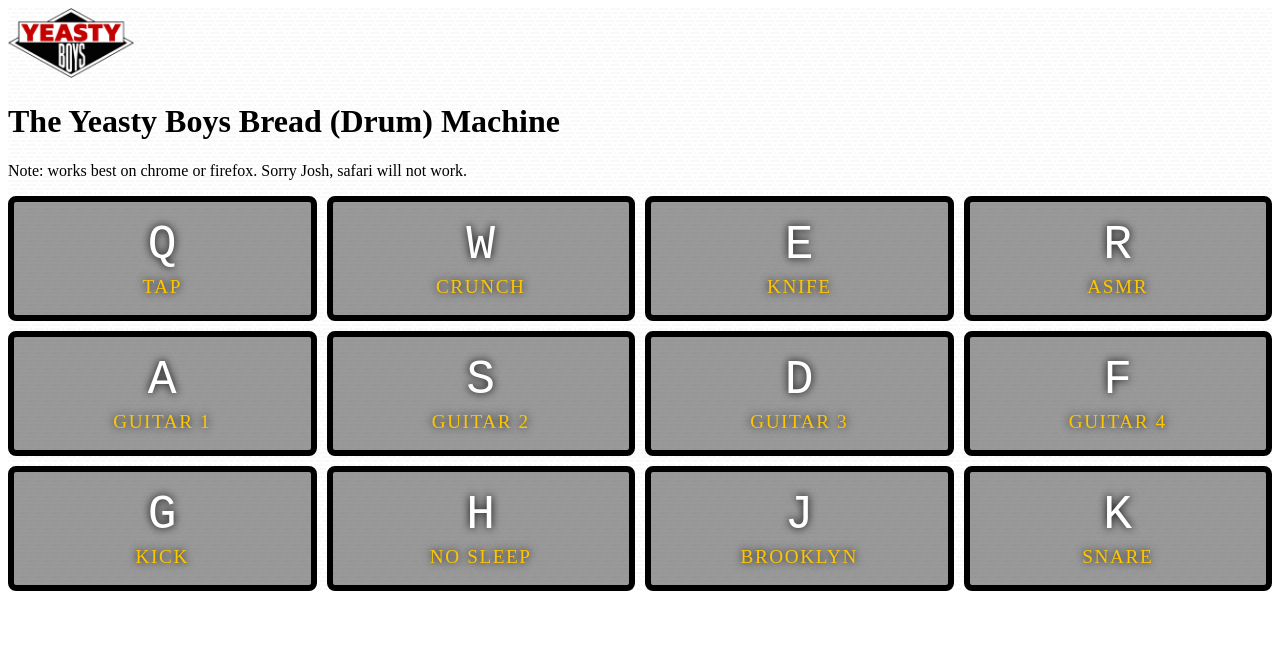
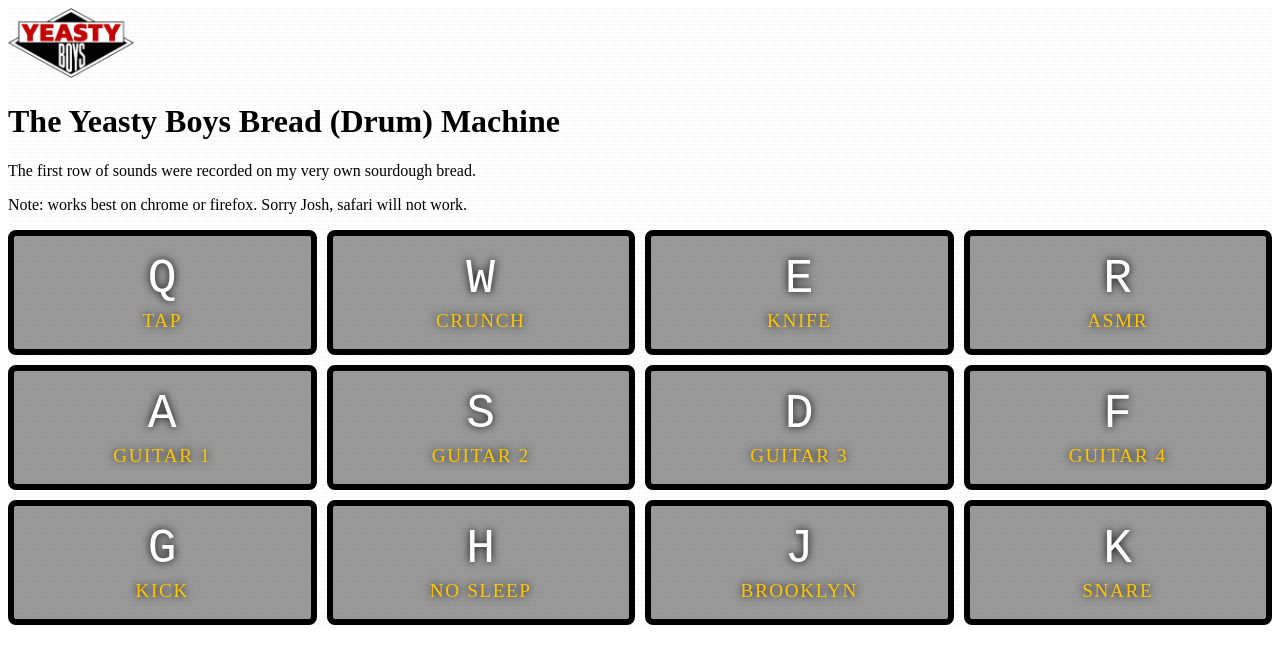
Before and after one commit to itwasmattgregg/yeasty-boys-bread, a Next.js app: page /breadmachine in a window 1280 px wide. Shown: the top 664 px of the page. Built offline with nearby package versions, Linux system fonts and the light colour scheme.

Commit message:
Underlined links

```diff
--- a/pages/breadmachine.js
+++ b/pages/breadmachine.js
@@ -45,10 +45,14 @@ export default function BreadMachine() {
             The Yeasty Boys Bread (Drum) Machine
           </h1>
           <p className="mb-6">
+            The first row of sounds were recorded on my very own sourdough
+            bread.
+          </p>
+          <p className="mb-6">
             Note: works best on chrome or firefox. Sorry Josh, safari will not
             work.
           </p>
-          <div className="keys">
+          <div className="keys mb-6">
             <div data-key="81" className="key">
               <kbd>Q</kbd>
               <span className="sound">Tap</span>
--- a/tailwind.config.js
+++ b/tailwind.config.js
@@ -28,7 +28,7 @@ module.exports = {
     require("@tailwindcss/forms"),
     plugin(function ({ addBase, theme }) {
       addBase({
-        a: { color: theme("colors.red") },
+        a: { color: theme("colors.red"), textDecoration: "underline" },
       });
     }),
     plugin(function ({ addUtilities }) {
```
